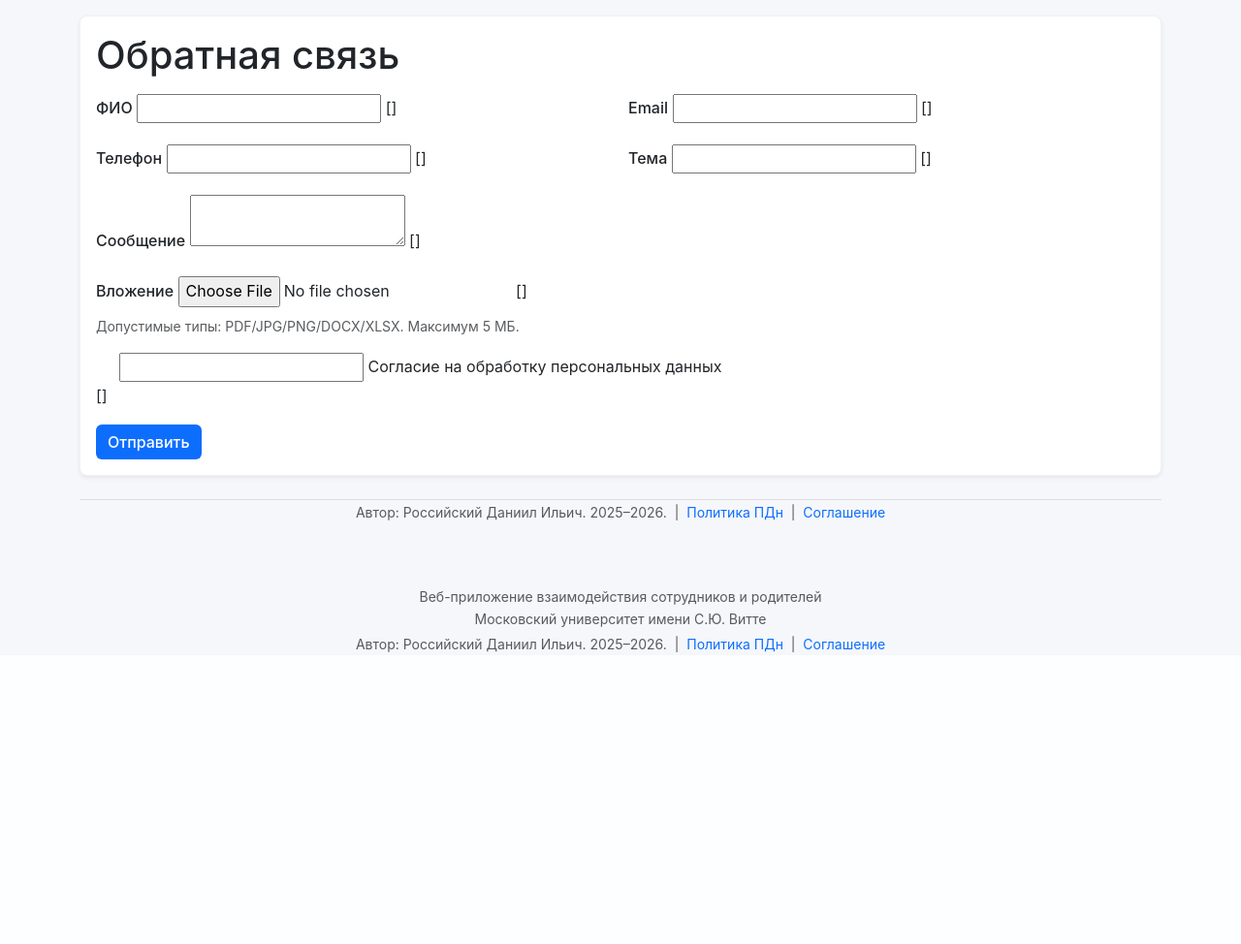
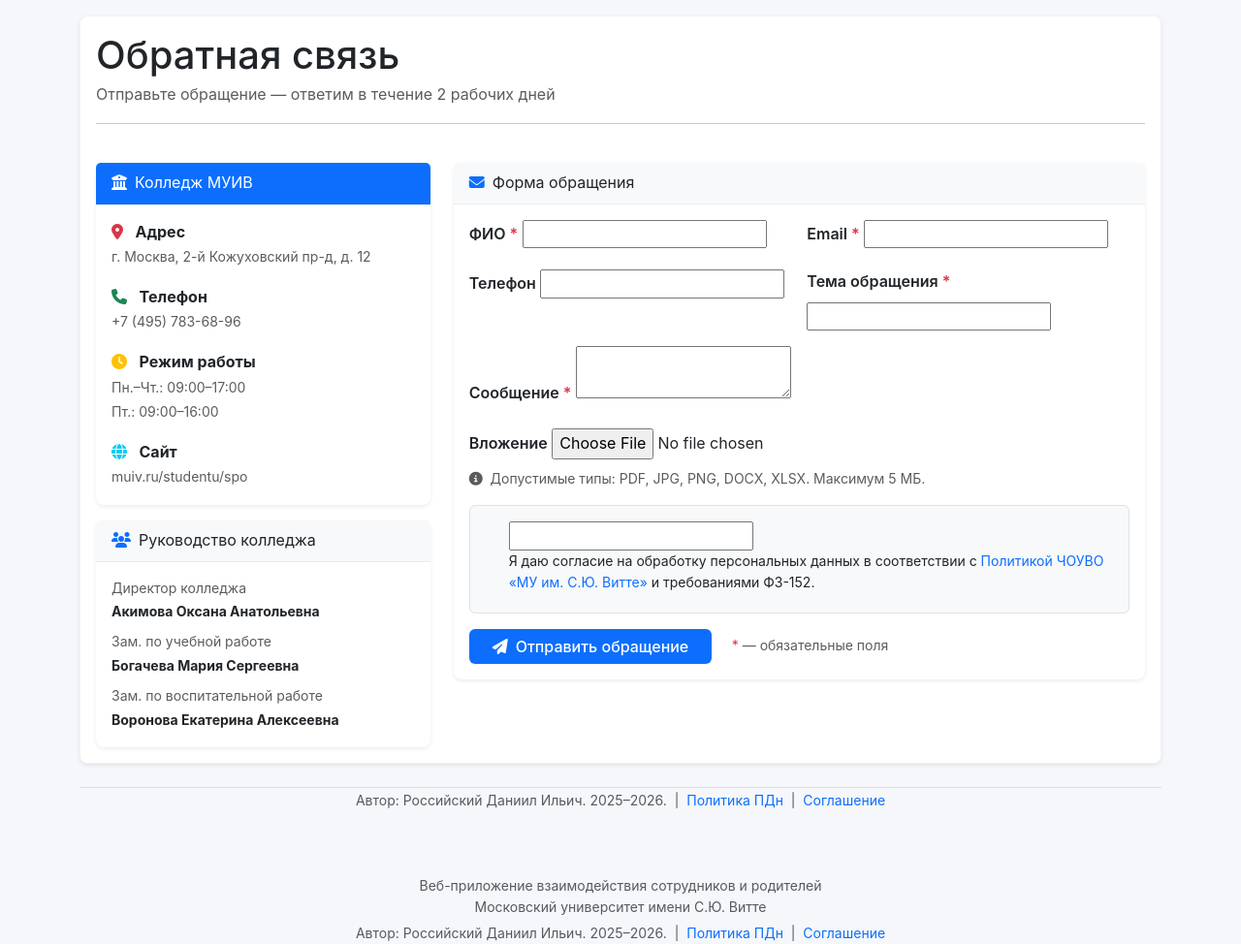
Before and after one commit to Ananice/Rossiiskii_35_WebApp_Parents, a Django app: template apps/public/templates/public/contacts/form.html in a window 1280 px wide. Shown: the part 234-1208 px from the top of the page at 97% size. Before the commit the page ends 907 px from the top, so only its background shows below. Run offline with Django 3.2, Linux system fonts and the light colour scheme; the template is opened without the code that fills it: most values are stand-ins (such as "Sample title", 1, 10 or a date in 2020); form fields are guessed from the names that the template uses.

Commit message:
feat(public): обратная связь — форма и логика

```diff
--- a/apps/public/templates/public/contacts/form.html
+++ b/apps/public/templates/public/contacts/form.html
@@ -1,8 +1,87 @@
 {% extends "public/base_public.html" %}
 {% block public_content %}
-<h1>Обратная связь</h1>
 
-<form method="post" enctype="multipart/form-data" class="mt-3">
+<div class="row mb-4">
+  <div class="col-12">
+    <h1 class="mb-1">Обратная связь</h1>
+    <p class="text-muted">Отправьте обращение — ответим в течение 2 рабочих дней</p>
+    <hr>
+  </div>
+</div>
+
+<div class="row g-4">
+
+  <!-- ЛЕВАЯ КОЛОНКА: КОНТАКТЫ КОЛЛЕДЖА -->
+  <div class="col-md-4">
+
+    <div class="card border-0 shadow-sm mb-3">
+      <div class="card-header bg-primary text-white">
+        <i class="fas fa-university me-2"></i>Колледж МУИВ
+      </div>
+      <div class="card-body">
+        <ul class="list-unstyled mb-0">
+          <li class="mb-3">
+            <i class="fas fa-map-marker-alt text-danger me-2"></i>
+            <strong>Адрес</strong><br>
+            <span class="text-muted small">г. Москва, 2-й Кожуховский пр-д, д. 12</span>
+          </li>
+          <li class="mb-3">
+            <i class="fas fa-phone text-success me-2"></i>
+            <strong>Телефон</strong><br>
+            <a href="tel:+74957836896" class="text-muted small text-decoration-none">
+              +7 (495) 783-68-96
+            </a>
+          </li>
+          <li class="mb-3">
+            <i class="fas fa-clock text-warning me-2"></i>
+            <strong>Режим работы</strong><br>
+            <span class="text-muted small">Пн.–Чт.: 09:00–17:00</span><br>
+            <span class="text-muted small">Пт.: 09:00–16:00</span>
+          </li>
+          <li class="mb-0">
+            <i class="fas fa-globe text-info me-2"></i>
+            <strong>Сайт</strong><br>
+            <a href="https://www.muiv.ru/studentu/spo/" target="_blank" class="text-muted small">
+              muiv.ru/studentu/spo
+            </a>
+          </li>
+        </ul>
+      </div>
+    </div>
+
+    <div class="card border-0 shadow-sm">
+      <div class="card-header bg-light">
+        <i class="fas fa-users me-2 text-primary"></i>Руководство колледжа
+      </div>
+      <div class="card-body">
+        <ul class="list-unstyled mb-0">
+          <li class="mb-2">
+            <span class="text-muted small d-block">Директор колледжа</span>
+            <strong class="small">Акимова Оксана Анатольевна</strong>
+          </li>
+          <li class="mb-2">
+            <span class="text-muted small d-block">Зам. по учебной работе</span>
+            <strong class="small">Богачева Мария Сергеевна</strong>
+          </li>
+          <li class="mb-0">
+            <span class="text-muted small d-block">Зам. по воспитательной работе</span>
+            <strong class="small">Воронова Екатерина Алексеевна</strong>
+          </li>
+        </ul>
+      </div>
+    </div>
+
+  </div>
+
+  <!-- ПРАВАЯ КОЛОНКА: ФОРМА -->
+  <div class="col-md-8">
+    <div class="card border-0 shadow-sm">
+      <div class="card-header bg-light">
+        <i class="fas fa-envelope me-2 text-primary"></i>Форма обращения
+      </div>
+      <div class="card-body">
+
+        <form method="post" enctype="multipart/form-data">
           {% csrf_token %}
 
           {% if form.non_field_errors %}
@@ -10,52 +89,92 @@
           {% endif %}
 
           <div class="row g-3">
+
             <div class="col-md-6">
-      <label class="form-label">ФИО</label>
+              <label class="form-label fw-semibold">ФИО <span class="text-danger">*</span></label>
               {{ form.name }}
-      {{ form.name.errors }}
-    </div>
-    <div class="col-md-6">
-      <label class="form-label">Email</label>
-      {{ form.email }}
-      {{ form.email.errors }}
+              {% if form.name.errors %}
+                <div class="text-danger small">{{ form.name.errors }}</div>
+              {% endif %}
             </div>
 
             <div class="col-md-6">
-      <label class="form-label">Телефон</label>
+              <label class="form-label fw-semibold">Email <span class="text-danger">*</span></label>
+              {{ form.email }}
+              {% if form.email.errors %}
+                <div class="text-danger small">{{ form.email.errors }}</div>
+              {% endif %}
+            </div>
+
+            <div class="col-md-6">
+              <label class="form-label fw-semibold">Телефон</label>
               {{ form.phone }}
-      {{ form.phone.errors }}
+              {% if form.phone.errors %}
+                <div class="text-danger small">{{ form.phone.errors }}</div>
+              {% endif %}
             </div>
+
             <div class="col-md-6">
-      <label class="form-label">Тема</label>
+              <label class="form-label fw-semibold">Тема обращения <span class="text-danger">*</span></label>
               {{ form.subject }}
-      {{ form.subject.errors }}
+              {% if form.subject.errors %}
+                <div class="text-danger small">{{ form.subject.errors }}</div>
+              {% endif %}
             </div>
 
             <div class="col-12">
-      <label class="form-label">Сообщение</label>
+              <label class="form-label fw-semibold">Сообщение <span class="text-danger">*</span></label>
               {{ form.message }}
-      {{ form.message.errors }}
+              {% if form.message.errors %}
+                <div class="text-danger small">{{ form.message.errors }}</div>
+              {% endif %}
             </div>
 
             <div class="col-12">
-      <label class="form-label">Вложение</label>
+              <label class="form-label fw-semibold">Вложение</label>
               {{ form.file }}
-      {{ form.file.errors }}
-      <div class="form-text">Допустимые типы: PDF/JPG/PNG/DOCX/XLSX. Максимум 5 МБ.</div>
+              {% if form.file.errors %}
+                <div class="text-danger small">{{ form.file.errors }}</div>
+              {% endif %}
+              <div class="form-text">
+                <i class="fas fa-info-circle me-1"></i>
+                Допустимые типы: PDF, JPG, PNG, DOCX, XLSX. Максимум 5 МБ.
+              </div>
             </div>
 
             <div class="col-12">
+              <div class="p-3 bg-light border rounded">
                 <div class="form-check">
                   {{ form.consent_pd }}
-        <label class="form-check-label">Согласие на обработку персональных данных</label>
+                  <label class="form-check-label small">
+                    Я даю согласие на обработку персональных данных в соответствии с
+                    <a href="https://www.muiv.ru/upload/documents/privacy-policy.pdf"
+                       target="_blank">Политикой ЧОУВО «МУ им. С.Ю. Витте»</a>
+                    и требованиями ФЗ-152.
+                  </label>
                 </div>
-      {{ form.consent_pd.errors }}
+                {% if form.consent_pd.errors %}
+                  <div class="text-danger small mt-1">{{ form.consent_pd.errors }}</div>
+                {% endif %}
+              </div>
             </div>
 
             <div class="col-12">
-      <button class="btn btn-primary" type="submit">Отправить</button>
+              <button class="btn btn-primary px-4" type="submit">
+                <i class="fas fa-paper-plane me-2"></i>Отправить обращение
+              </button>
+              <span class="text-muted small ms-3">
+                <span class="text-danger">*</span> — обязательные поля
+              </span>
+            </div>
+
+          </div>
+        </form>
+
       </div>
     </div>
-</form>
+  </div>
+
+</div>
+
 {% endblock %}
```
Lines whose indentation alone changed are shown as unchanged.
